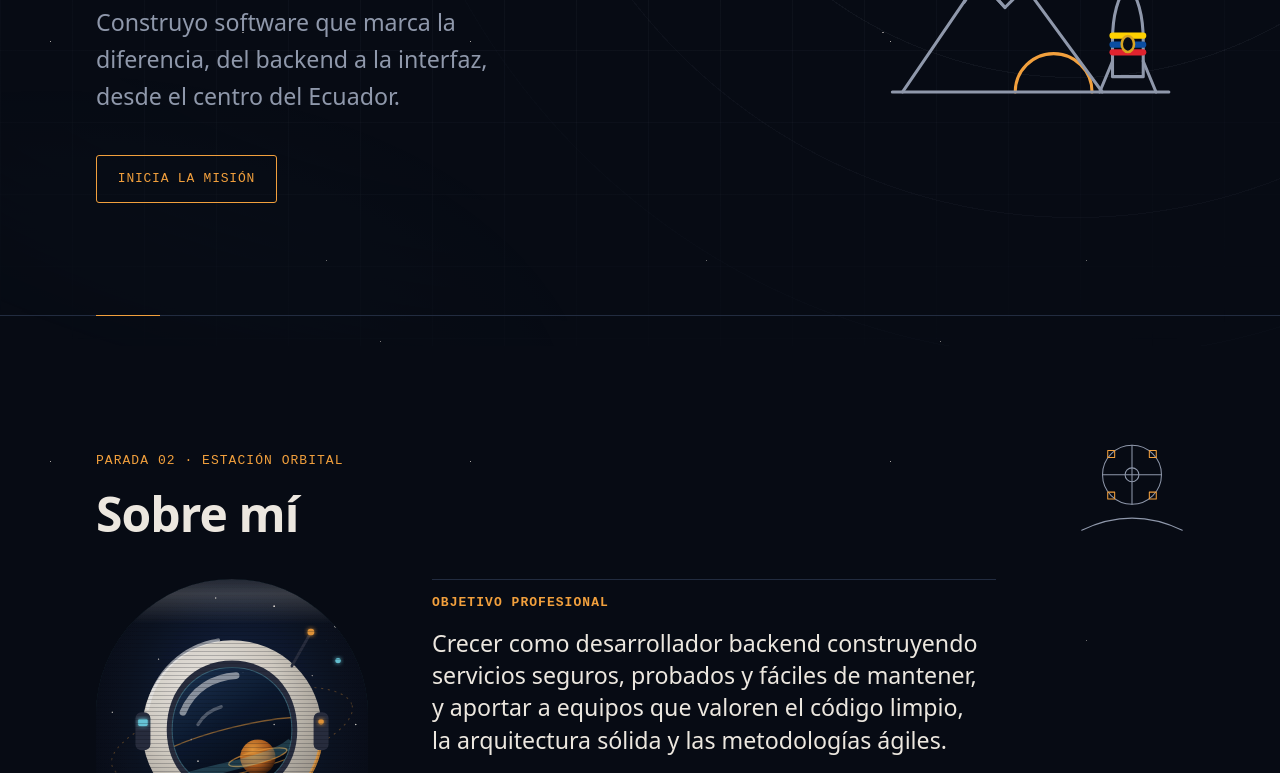
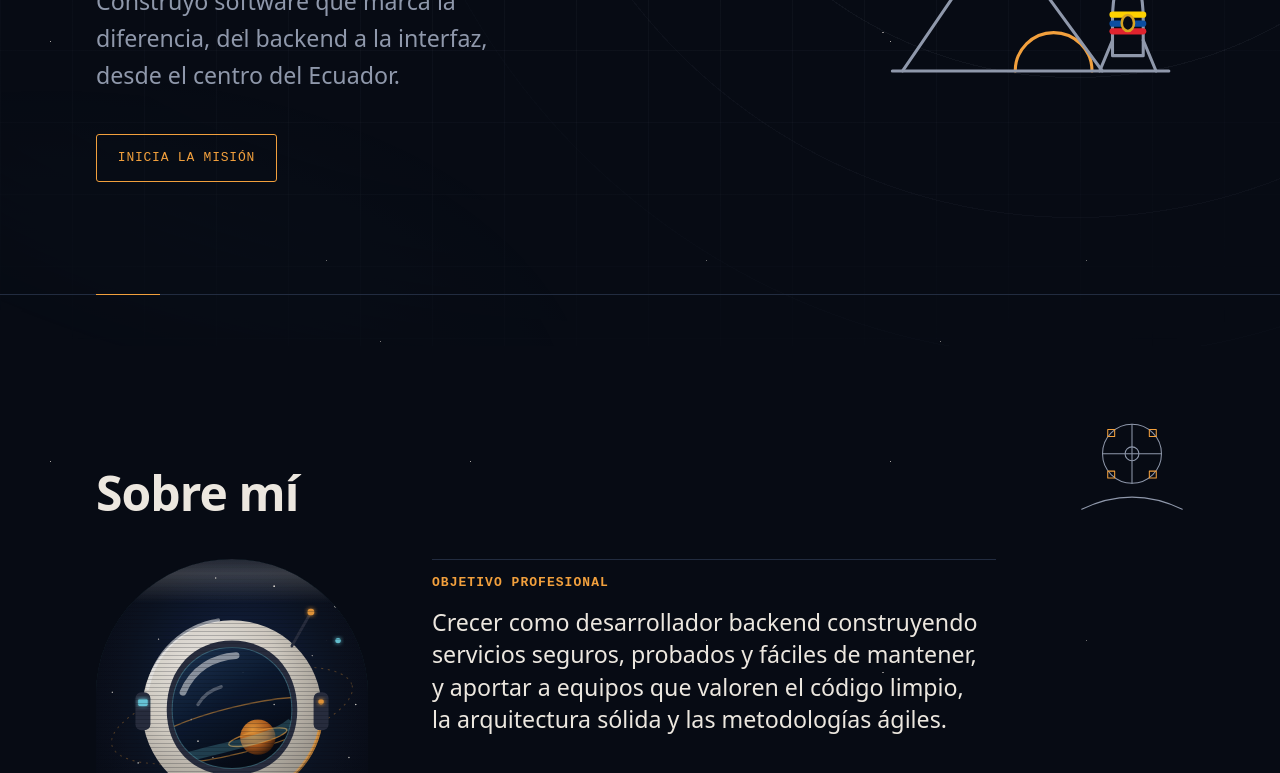
Before and after one commit to IsmaelSailema20/portfolio, an Astro site: page / in a window 1280 px wide. Shown: the part 454-1227 px from the top of the page. Built offline with nearby package versions, Linux system fonts and the light colour scheme; Astro itself is replaced by a stand-in of ours.

Commit message:
feat: quitar las etiquetas de parada de las secciones

```diff
--- a/src/components/ui/SectionShell.astro
+++ b/src/components/ui/SectionShell.astro
@@ -2,7 +2,7 @@
 import StageIllustration from './StageIllustration.astro';
 import StepNavigation from './StepNavigation.astro';
 import type { Locale } from '../../i18n/locales';
-import { stageIds, type StageId, ui } from '../../i18n/ui';
+import { type StageId, ui } from '../../i18n/ui';
 
 interface Props {
   stageId: StageId;
@@ -13,9 +13,7 @@ interface Props {
 }
 
 const { stageId, locale, side, itemCount = 0, stepCount = 1 } = Astro.props;
-const dictionary = ui[locale];
-const stopNumber = String(stageIds.indexOf(stageId) + 1).padStart(2, '0');
-const title = stageId === 'home' ? undefined : dictionary.sectionTitles[stageId];
+const title = stageId === 'home' ? undefined : ui[locale].sectionTitles[stageId];
 ---
 
 <section
@@ -31,10 +29,6 @@ const title = stageId === 'home' ? undefined : dictionary.sectionTitles[stageId]
     <div class="panel">
       <header class="stage__header">
         <div class="stage__heading">
-          <p class="label label--accent">
-            {dictionary.stop}
-            {stopNumber} · {dictionary.stageNames[stageId]}
-          </p>
           {title && <h2 class="stage__title" id={`${stageId}-title`}>{title}</h2>}
         </div>
         {
--- a/src/i18n/ui.ts
+++ b/src/i18n/ui.ts
@@ -15,7 +15,6 @@ export interface UiDictionary {
   routeLabel: string;
   telemetryLabel: string;
   mission: string;
-  stop: string;
   stageNames: Record<StageId, string>;
   sectionTitles: Record<Exclude<StageId, 'home'>, string>;
   navigationItems: Record<Exclude<StageId, 'home'>, string>;
@@ -98,7 +97,6 @@ export const ui: Record<Locale, UiDictionary> = {
     routeLabel: 'Ruta de la misión',
     telemetryLabel: 'Telemetría',
     mission: 'Misión',
-    stop: 'Parada',
     stageNames: {
       home: 'Base de lanzamiento',
       about: 'Estación orbital',
@@ -202,7 +200,6 @@ export const ui: Record<Locale, UiDictionary> = {
     routeLabel: 'Mission route',
     telemetryLabel: 'Telemetry',
     mission: 'Mission',
-    stop: 'Stop',
     stageNames: {
       home: 'Launch base',
       about: 'Orbital station',
```
